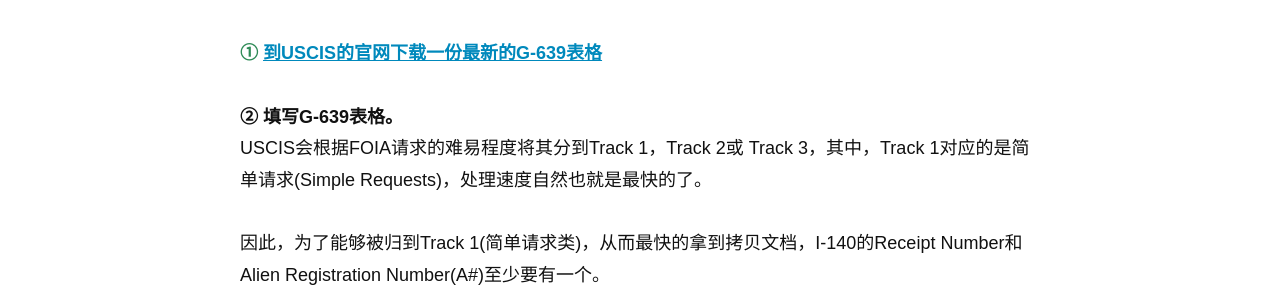
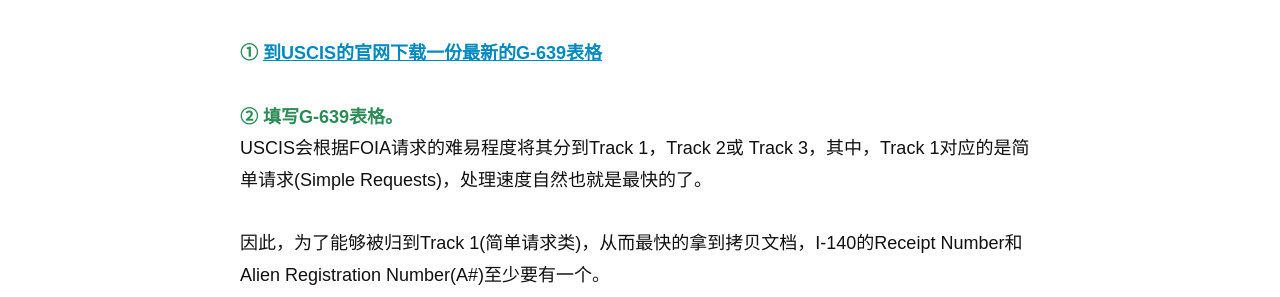
Before and after one commit to wolfwifee/wolfwifee.github.com, a Jekyll site: the page built from _posts/2017-08-28-foia-i140.md, in a window 1280 px wide. Shown: the part 495-792 px from the top of the page. Built offline with Jekyll 4.4.1, drawn with Linux system fonts in a browser that asks for light colours; comment, search, counter and statistics services are not loaded.

Commit message:
Update 2017-08-28-foia-i140.md

```diff
--- a/_posts/2017-08-28-foia-i140.md
+++ b/_posts/2017-08-28-foia-i140.md
@@ -12,7 +12,7 @@
 
 **<span style="color:#2e8b57">① [到USCIS的官网下载一份最新的G-639表格](https://www.uscis.gov/sites/default/files/files/form/g-639.pdf){:target="_blank" style="color:#0089BC"}</span>**
 
-**② 填写G-639表格。**<br>USCIS会根据FOIA请求的难易程度将其分到Track 1，Track 2或 Track 3，其中，Track 1对应的是简单请求(Simple Requests)，处理速度自然也就是最快的了。
+**<span style="color:#2e8b57">② 填写G-639表格。</span>**<br>USCIS会根据FOIA请求的难易程度将其分到Track 1，Track 2或 Track 3，其中，Track 1对应的是简单请求(Simple Requests)，处理速度自然也就是最快的了。
 
 因此，为了能够被归到Track 1(简单请求类)，从而最快的拿到拷贝文档，I-140的Receipt Number和Alien Registration Number(A#)至少要有一个。
 
```
